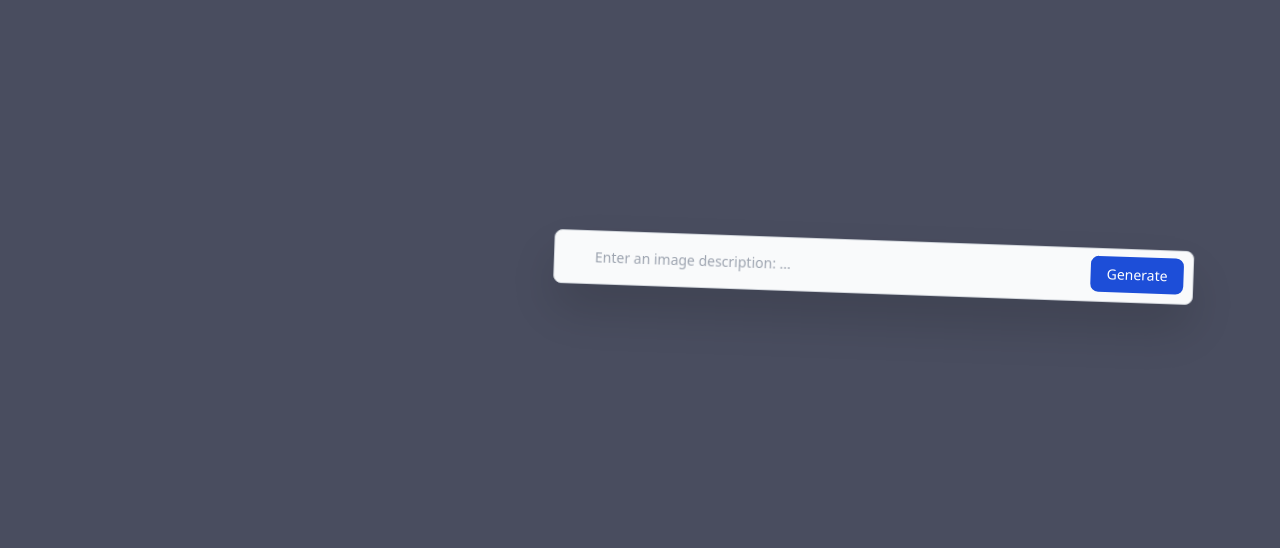
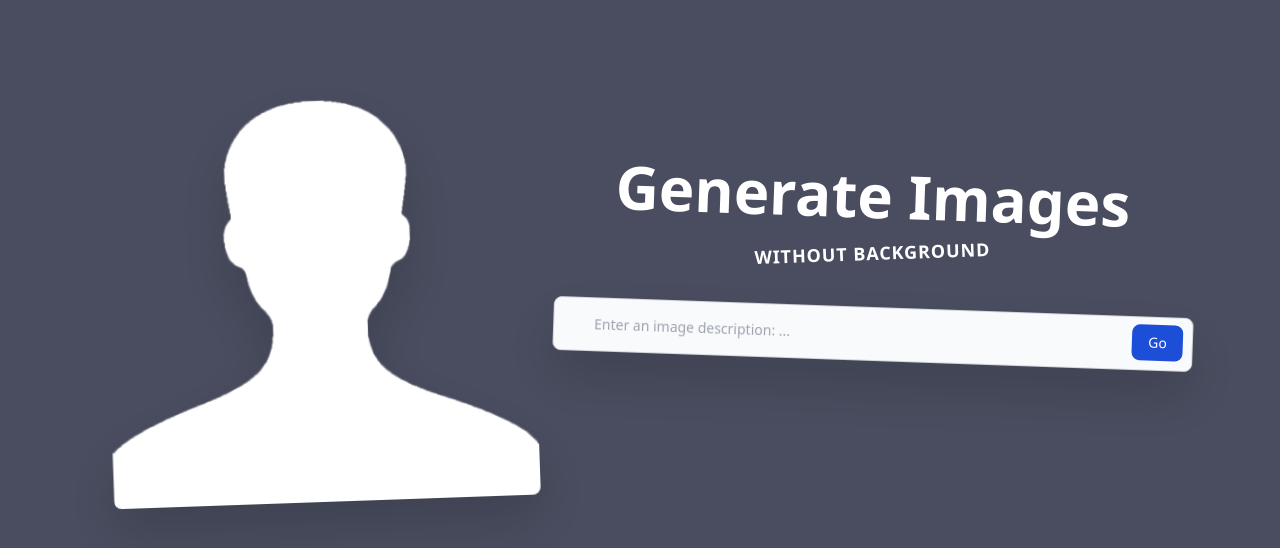
Before and after one commit to LexanderO/ai-image-transparent, a React (Vite) app: page / in a window 1280 px wide. Shown: the top 548 px of the page. Built offline with nearby package versions, Linux system fonts and the light colour scheme; no server answers.

Commit message:
added placeholder image

```diff
--- a/src/components/ImageGenerator.jsx
+++ b/src/components/ImageGenerator.jsx
@@ -1,11 +1,14 @@
 import React, { useState } from "react";
 import axios from "axios";
 import LoadingBar from "react-top-loading-bar";
+
+import Placeholder from "../assets/placeholder.png";
 
 function ImageGenerator() {
   const [description, setDescription] = useState("");
   const [imageUrl, setImageUrl] = useState("");
   const [previewUrl, setPreviewUrl] = useState("");
+  const [placeholder, setPlaceholder] = useState(true);
   const [loading, setLoading] = useState(false);
   const [loadingMessage, setLoadingMessage] = useState("");
   const [progress, setProgress] = useState(0);
@@ -63,6 +66,7 @@ function ImageGenerator() {
         type: "image/png",
       });
       const url = URL.createObjectURL(blob);
+      setPlaceholder(false);
       setImageUrl(url);
       setLoadingMessage("");
       setProgress(100);
@@ -76,10 +80,16 @@ function ImageGenerator() {
   };
 
   return (
-    <div className="pt-10">
+    <div className="">
       <div className="flex flex-col sm:flex-row-reverse gap-10 justify-center">
-        <div className="w-full md:w-1/2 min-w-30 relative h-24 top-[20px] sm:top-[200px] rotate-2 ">
-          <form onSubmit={handleFormSubmit}>
+        <div className="w-full md:w-1/2 min-w-30 relative h-24 top-[20px] sm:top-[150px]  ">
+          <h1 className="text-white font-black md:text-[60px] sm:text-[50px] xs:text-[40px] text-[30px] text-center rotate-2">
+            Generate Images
+          </h1>
+          <h3 className="sm:text-[18px] text-[14px] font-black text-white uppercase tracking-wider text-center pb-10 -rotate-2">
+            Without Background
+          </h3>
+          <form onSubmit={handleFormSubmit} className="rotate-2">
             <label
               htmlFor="description"
               className="mb-2 text-sm font-medium text-gray-900 sr-only dark:text-white"
@@ -87,18 +97,6 @@ function ImageGenerator() {
               Generate
             </label>
             <div className="relative">
-              <div className="absolute inset-y-0 left-0 flex items-center pl-3 pointer-events-none">
-                <svg
-                  aria-hidden="true"
-                  className="w-4 h-4 text-gray-500 dark:text-gray-400"
-                  fill="none"
-                  stroke="currentColor"
-                  viewBox="0 0 32 32"
-                  xmlns="http://www.w3.org/2000/svg"
-                >
-                  <path d="M12 20l4-2 14-14-2-2-14 14-2 4zM9.041 27.097c-0.989-2.085-2.052-3.149-4.137-4.137l3.097-8.525 4-2.435 12-12h-6l-12 12-6 20 20-6 12-12v-6l-12 12-2.435 4z"></path>
-                </svg>
-              </div>
               <input
                 type="text"
                 id="description"
@@ -112,25 +110,31 @@ function ImageGenerator() {
                 type="submit"
                 className="text-white absolute right-2.5 bottom-2.5 bg-blue-700 hover:bg-blue-800 focus:ring-4 focus:outline-none focus:ring-blue-300 font-medium rounded-lg text-sm px-4 py-2 dark:bg-blue-600 dark:hover:bg-blue-700 dark:focus:ring-blue-800"
               >
-                Generate
+                Go
               </button>
             </div>
           </form>
         </div>
         <div className="w-1/3 md:flex-initial">
-
+          {placeholder && (
+            <img
+              src={Placeholder}
+              alt="Preview"
+              className="max-w-full min-w-[200px] relative left-[110px] sm:left-[20px] top-[100px] sm:top-[100px] sm:mx-auto rounded-lg -rotate-2 drop-shadow-2xl"
+            />
+          )}
           {previewUrl && (
             <img
               src={previewUrl}
               alt="Preview"
-              className="max-w-full mb-4 rounded-lg"
+              className="max-w-full min-w-[200px] relative left-[110px] sm:left-[20px] top-[100px] sm:top-[100px] sm:mx-auto rounded-lg -rotate-2 drop-shadow-2xl"
             />
           )}
           {imageUrl && (
             <img
               src={imageUrl}
               alt="Processed"
-              className="max-w-full mb-4 rounded-lg -rotate-2 drop-shadow-2xl"
+              className="max-w-full min-w-[200px] relative left-[110px] sm:left-[20px] top-[100px] sm:top-[100px] sm:mx-auto rounded-lg -rotate-2 drop-shadow-2xl"
             />
           )}
         </div>
```
Also changed, not shown: src/assets/placeholder.png (added).
